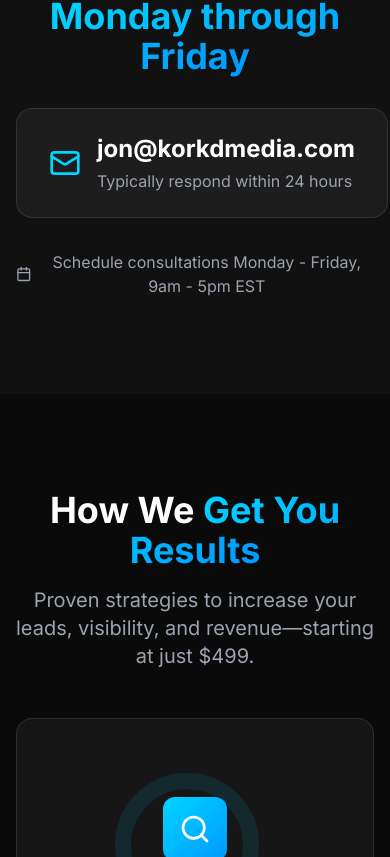
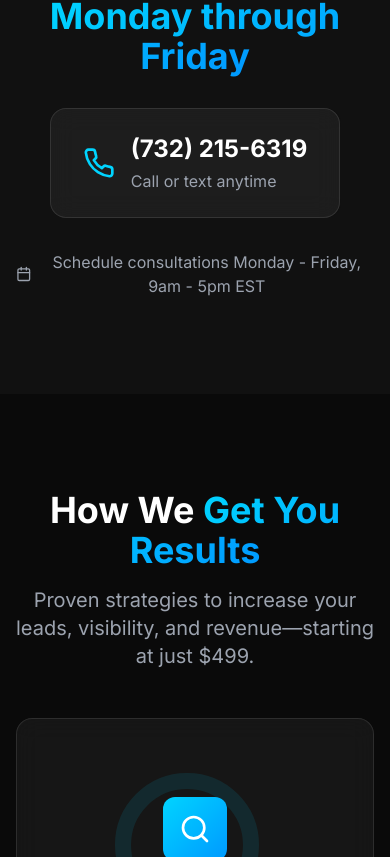
Before and after one commit to mbishopfx/trd-korkd, a Next.js app: page / in a window 390 px wide. Shown: the part 4287-5144 px from the top of the page. Built offline with nearby package versions, Linux system fonts and the light colour scheme.

Commit message:
Replace all email references with phone number (732) 215-6319 and remove Portfolio/Recent Projects section

```diff
--- a/app/contact/page.tsx
+++ b/app/contact/page.tsx
@@ -13,10 +13,10 @@ export const metadata: Metadata = {
 const contactMethods = [
   {
     icon: Mail,
-    title: 'Email',
-    description: 'Send me a message anytime',
-    detail: 'jon@korkdmedia.com',
-    action: 'mailto:jon@korkdmedia.com',
+    title: 'Call or Text',
+    description: 'Reach me directly anytime',
+    detail: '(732) 215-6319',
+    action: 'tel:17322156319',
   },
   {
     icon: MessageSquare,
@@ -164,16 +164,16 @@ export default function ContactPage() {
           <FadeIn>
             <div className="max-w-3xl mx-auto text-center glass rounded-2xl p-12">
               <h2 className="text-3xl md:text-4xl font-bold mb-4">
-                Prefer to Email Directly?
+                Ready to Get Started?
               </h2>
               <p className="text-xl text-gray-400 mb-6">
-                Send me an email at:
+                Call or text me directly:
               </p>
               <a
-                href="mailto:jon@korkdmedia.com"
+                href="tel:17322156319"
                 className="text-3xl font-bold text-gradient hover:opacity-80 transition-opacity"
               >
-                jon@korkdmedia.com
+                (732) 215-6319
               </a>
             </div>
           </FadeIn>
--- a/app/page.tsx
+++ b/app/page.tsx
@@ -5,7 +5,6 @@ import MissionSection from '@/components/home/MissionSection';
 import AvailabilitySection from '@/components/home/AvailabilitySection';
 import ServicesImageGrid from '@/components/home/ServicesImageGrid';
 import FAQSection from '@/components/home/FAQSection';
-import PortfolioGrid from '@/components/home/PortfolioGrid';
 import TestimonialCarousel from '@/components/home/TestimonialCarousel';
 import FinalCTA from '@/components/home/FinalCTA';
 
@@ -19,7 +18,6 @@ export default function Home() {
       <AvailabilitySection />
       <ServicesImageGrid />
       <FAQSection />
-      <PortfolioGrid />
       <TestimonialCarousel />
       <FinalCTA />
     </>
--- a/components/home/AvailabilitySection.tsx
+++ b/components/home/AvailabilitySection.tsx
@@ -1,7 +1,7 @@
 import Link from 'next/link';
 import Image from 'next/image';
 import FadeIn from '@/components/shared/FadeIn';
-import { Mail, Calendar } from 'lucide-react';
+import { Phone, Calendar } from 'lucide-react';
 
 export default function AvailabilitySection() {
   return (
@@ -20,22 +20,22 @@ export default function AvailabilitySection() {
           </FadeIn>
 
           <FadeIn delay={0.2}>
-            <Link
-              href="mailto:jon@korkdmedia.com"
+            <a
+              href="tel:17322156319"
               className="group inline-block"
             >
               <div className="glass hover:bg-glass-medium transition-all duration-300 px-8 py-6 rounded-2xl inline-flex items-center gap-4 border border-white/10 hover:border-accent-primary/50">
-                <Mail className="w-8 h-8 text-accent-primary" />
+                <Phone className="w-8 h-8 text-accent-primary" />
                 <div className="text-left">
                   <div className="text-2xl md:text-3xl font-bold text-white group-hover:text-accent-primary transition-colors">
-                    jon@korkdmedia.com
+                    (732) 215-6319
                   </div>
                   <div className="text-gray-400 mt-1">
-                    Typically respond within 24 hours
+                    Call or text anytime
                   </div>
                 </div>
               </div>
-            </Link>
+            </a>
           </FadeIn>
 
           <FadeIn delay={0.4}>
--- a/components/home/CTASection.tsx
+++ b/components/home/CTASection.tsx
@@ -28,13 +28,13 @@ export default function CTASection() {
           <FadeIn delay={0.4}>
             <div className="mt-12 text-center">
               <p className="text-gray-500 text-sm mb-4">
-                Prefer to schedule a call directly?
+                Prefer to call directly?
               </p>
               <a
-                href="mailto:jon@korkdmedia.com"
-                className="text-accent-primary hover:text-accent-secondary transition-colors font-semibold"
+                href="tel:17322156319"
+                className="text-accent-primary hover:text-accent-secondary transition-colors font-semibold text-2xl"
               >
-                jon@korkdmedia.com
+                (732) 215-6319
               </a>
             </div>
           </FadeIn>
--- a/components/layout/Footer.tsx
+++ b/components/layout/Footer.tsx
@@ -41,14 +41,14 @@ export default function Footer() {
             </p>
             <div className="space-y-2 text-sm text-gray-400">
               <div className="flex items-center gap-2">
-                <Mail size={16} className="text-accent-primary" />
-                <a href="mailto:jon@korkdmedia.com" className="hover:text-accent-primary transition-colors">
-                  jon@korkdmedia.com
+                <Phone size={16} className="text-accent-primary" />
+                <a href="tel:17322156319" className="hover:text-accent-primary transition-colors">
+                  (732) 215-6319
                 </a>
               </div>
               <div className="flex items-center gap-2">
-                <Phone size={16} className="text-accent-primary" />
-                <span>Available by appointment</span>
+                <MapPin size={16} className="text-accent-primary" />
+                <span>Serving clients nationwide</span>
               </div>
             </div>
           </div>
```
